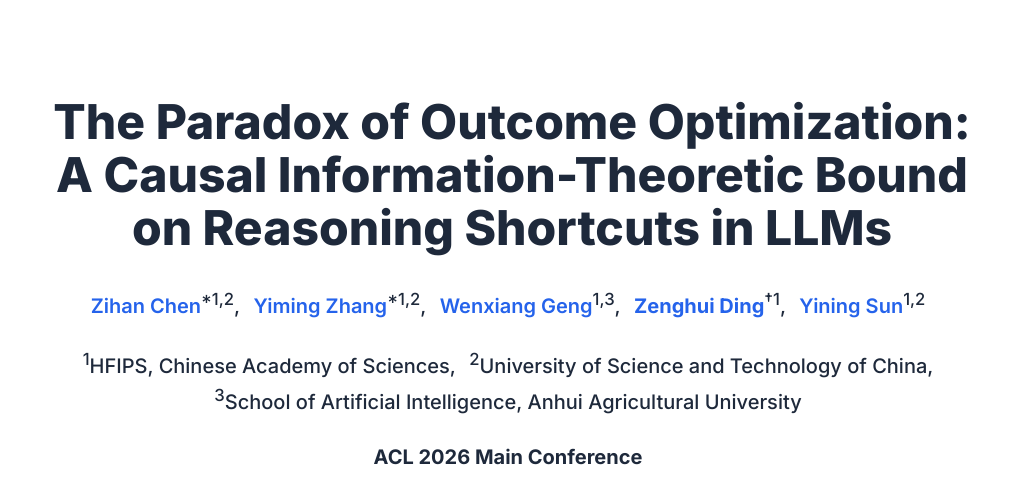
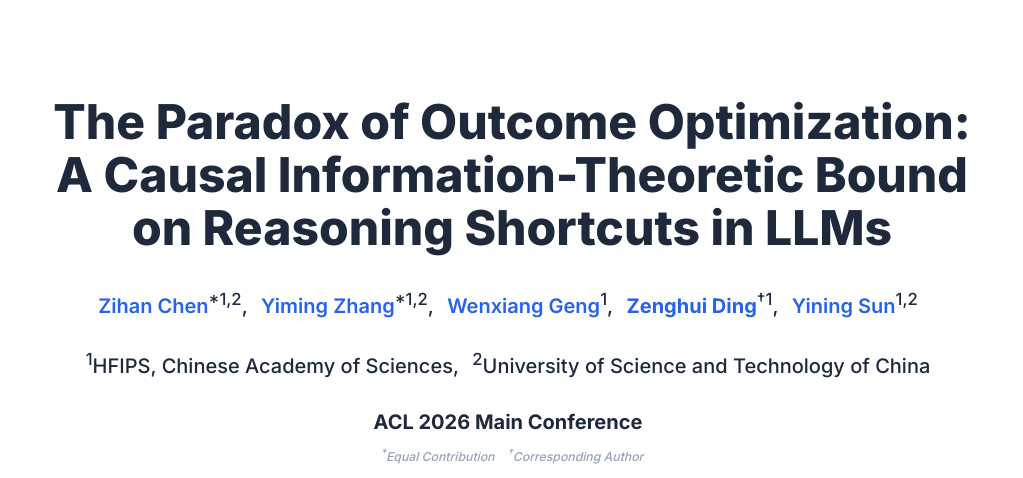
Before and after one commit to RethinkingRL/RL_Paradox.github.io, a plain HTML site: page index.html in a window 1280 px wide. Shown: the top 478 px of the page, without its empty margins (128-1151 px from the left). Drawn offline with nearby package versions, Linux system fonts and the light colour scheme; some icons are missing.

Commit message:
Add files via upload

```diff
--- a/index.html
+++ b/index.html
@@ -63,7 +63,7 @@
                   <a href="#" target="_blank">Yiming Zhang</a><sup>*1,2</sup>,
                 </span>
                 <span class="author-block">
-                  <a href="#" target="_blank">Wenxiang Geng</a><sup>1,3</sup>,
+                  <a href="#" target="_blank">Wenxiang Geng</a><sup>1</sup>,
                 </span>
                 <span class="author-block">
                   <a href="#" target="_blank"><strong>Zenghui Ding</strong></a><sup>&dagger;1</sup>,
@@ -75,8 +75,7 @@
 
               <div class="is-size-5 publication-authors">
                 <span class="author-block"><sup>1</sup>HFIPS, Chinese Academy of Sciences,</span>
-                <span class="author-block"><sup>2</sup>University of Science and Technology of China,</span>
-                <span class="author-block"><sup>3</sup>School of Artificial Intelligence, Anhui Agricultural University</span>
+                <span class="author-block"><sup>2</sup>University of Science and Technology of China</span>
               </div>
 
               <div class="is-size-5 publication-authors">
@@ -92,7 +91,7 @@
               <div class="column has-text-centered">
                 <div class="publication-links">
                   <span class="link-block">
-                    <a href="static/pdfs/2236_The_Paradox_of_Outcome.pdf" target="_blank" class="external-link button is-normal is-rounded is-dark">
+                    <a href="static/pdfs/LuaLaTeX_and_XeLaTeX_Template_for__ACL_Style_Files%20(9).pdf" target="_blank" class="external-link button is-normal is-rounded is-dark">
                       <span class="icon">
                         <i class="fas fa-file-pdf"></i>
                       </span>
```
